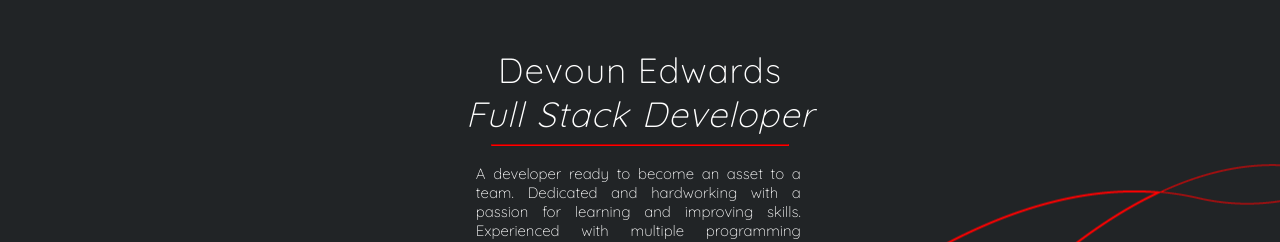
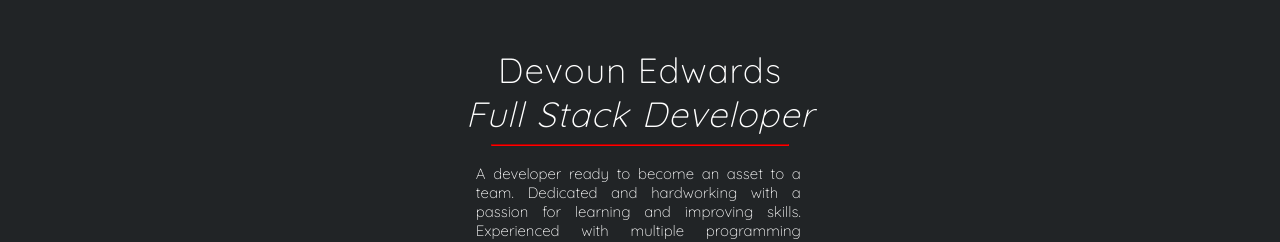
Before and after one commit to THREExPENNYco/newportfolio, a plain HTML site: page index.html in a window 1280 px wide. Shown: the part 558-800 px from the top of the page. Drawn offline with Linux system fonts and the light colour scheme.

Commit message:
change to background

```diff
--- a/assets/master.css
+++ b/assets/master.css
@@ -1,5 +1,5 @@
 body {
-  background: url("background.png") repeat fixed center ;
+  background: #212426 ;
   margin: 0;
 }
 
```
